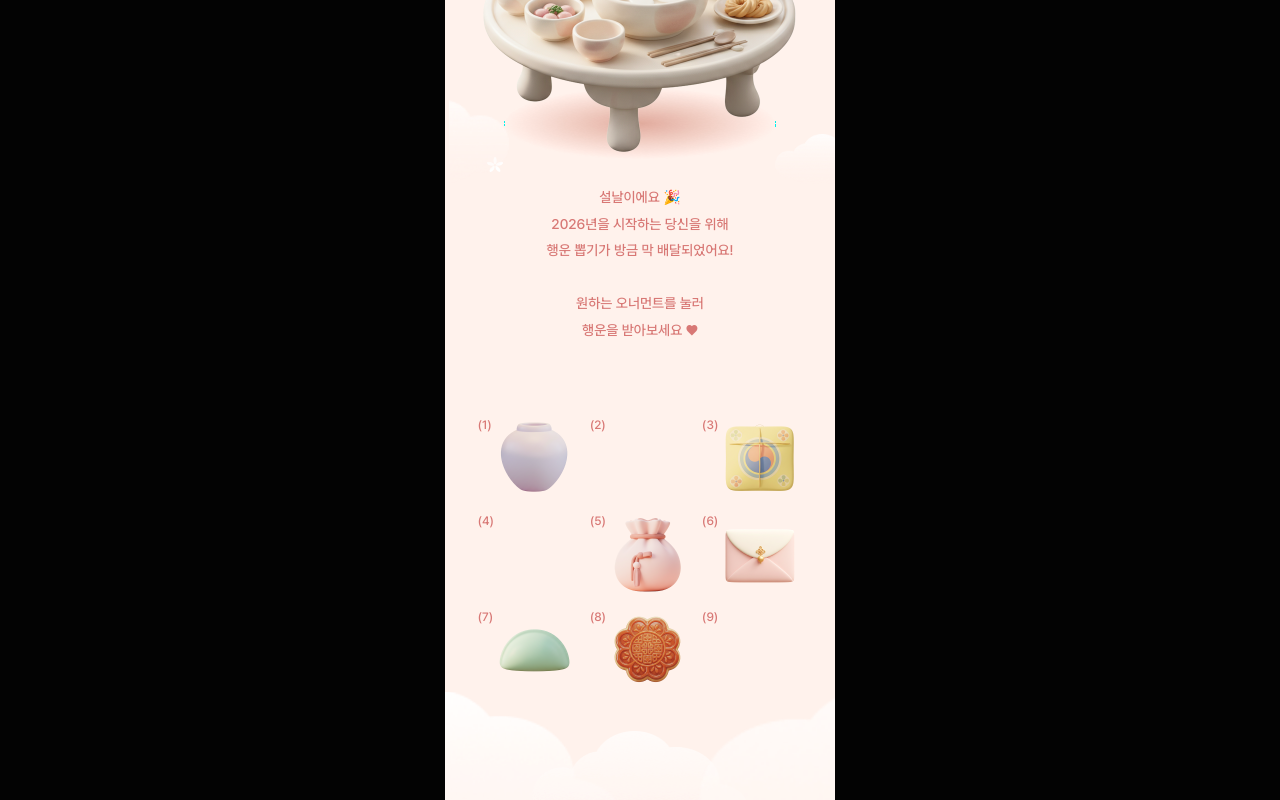
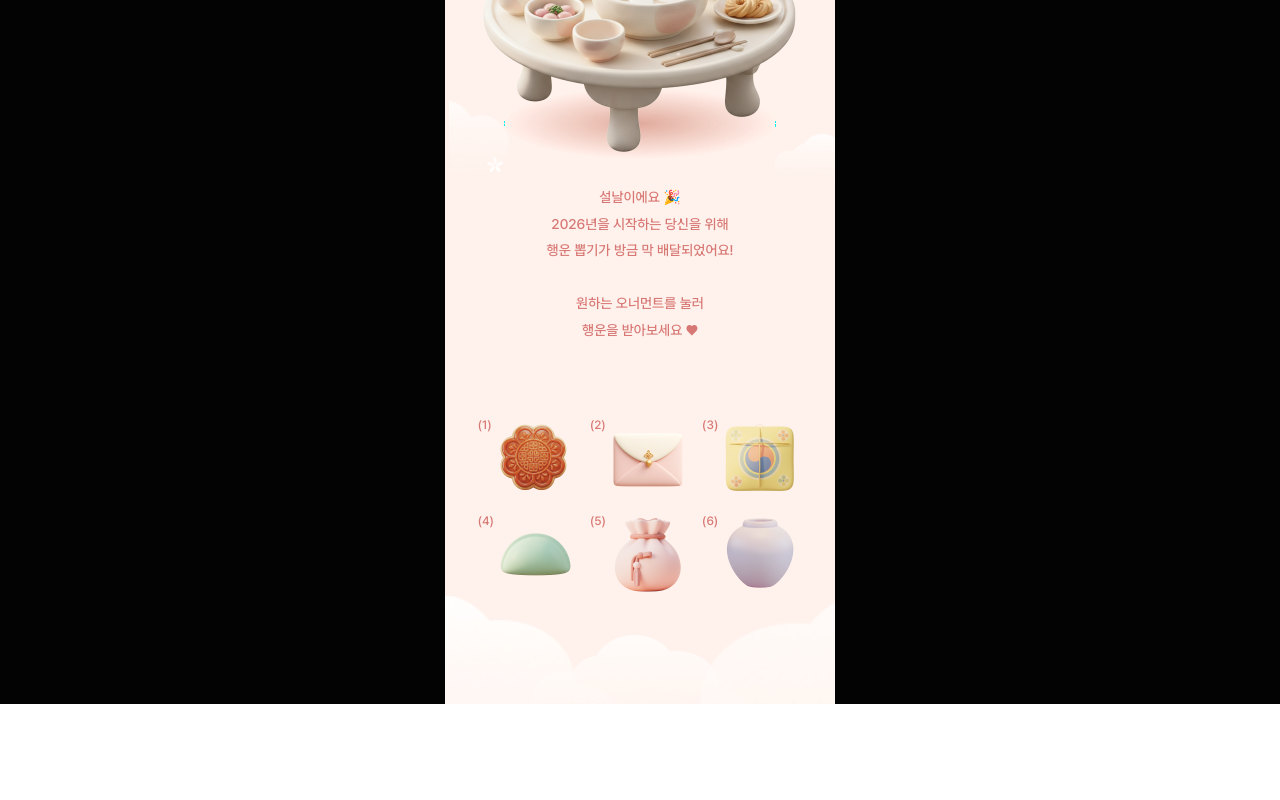
Before and after one commit to Limgabi/iBe, a Next.js app: page / in a window 1280 px wide. Shown: the part 341-1141 px from the top of the page. After the commit the page ends 1045 px from the top, so only its background shows below. Built offline with nearby package versions, Linux system fonts and the light colour scheme.

Commit message:
refactor: 아이콘/문구 랜덤 배치되도록 로직 수정

```diff
--- a/src/components/OrnamentBoard.tsx
+++ b/src/components/OrnamentBoard.tsx
@@ -1,43 +1,19 @@
 "use client";
 
 import MessageModal from "@/src/components/MessageModal";
-import { Ornament, ORNAMENTS } from "@/src/data/ornaments";
+import { buildBoard, Ornament } from "@/src/data/ornaments";
+
 import Image from "next/image";
 import { useMemo, useState } from "react";
 
-const shuffle = <T,>(arr: T[]): T[] => {
-  const a = [...arr];
-  for (let i = a.length - 1; i > 0; i--) {
-    const j = Math.floor(Math.random() * (i + 1));
-    [a[i], a[j]] = [a[j], a[i]];
-  }
-  return a;
-};
-
-const buildBoard = (
-  ornaments: Ornament[],
-  totalSlots = 9,
-): (Ornament | null)[] => {
-  const picked = shuffle(ornaments).slice(
-    0,
-    Math.min(ornaments.length, totalSlots),
-  );
-  const empties = Array.from(
-    { length: totalSlots - picked.length },
-    () => null,
-  );
-  return shuffle<Ornament | null>([...picked, ...empties]);
-};
-
 export default function OrnamentBoard() {
-  const slots = useMemo(() => buildBoard(ORNAMENTS, 9), []);
-
+  const board = useMemo(() => buildBoard(9), []);
   const [selected, setSelected] = useState<Ornament | null>(null);
 
   return (
     <section className="items-center m-auto">
       <div className="grid grid-cols-3 gap-3 items-center justify-center">
-        {slots.map((item, i) => {
+        {board.map((item, i) => {
           return (
             <div
               key={i}
@@ -49,7 +25,7 @@ export default function OrnamentBoard() {
                   src={item.iconSrc}
                   width={84}
                   height={84}
-                  alt={item.id}
+                  alt={item.iconId}
                   priority={false}
                   onClick={() => setSelected(item)}
                 />
--- /dev/null
+++ b/src/data/ornamentIcons.ts
@@ -0,0 +1,30 @@
+import { StaticImageData } from "next/image";
+import yakgwaImg from "../assets/images/yakgwa.png";
+import envelopeImg from "../assets/images/envelope.png";
+import kiteImg from "../assets/images/kite.png";
+import luckyPouchImg from "../assets/images/lucky-pouch.png";
+import moonJarImg from "../assets/images/moon-jar.png";
+import songpyeonImg from "../assets/images/songpyeon.png";
+
+//TODO: 아이콘 수정되면 추가
+export type OrnamentId =
+  | "yakgwa"
+  | "envelope"
+  | "kite"
+  | "lucky-pouch"
+  | "moon-jar"
+  | "songpyeon";
+
+export interface OrnamentIcon {
+  id: OrnamentId;
+  iconSrc: StaticImageData;
+}
+
+export const ORNAMENT_ICONS: OrnamentIcon[] = [
+  { id: "yakgwa", iconSrc: yakgwaImg },
+  { id: "envelope", iconSrc: envelopeImg },
+  { id: "kite", iconSrc: kiteImg },
+  { id: "lucky-pouch", iconSrc: luckyPouchImg },
+  { id: "moon-jar", iconSrc: moonJarImg },
+  { id: "songpyeon", iconSrc: songpyeonImg },
+];
--- /dev/null
+++ b/src/data/ornamentMessage.ts
@@ -0,0 +1,62 @@
+export interface OrnamentMessage {
+  id: string;
+  title: string;
+  message: string;
+}
+
+export const ORNAMENT_MESSAGES: OrnamentMessage[] = [
+  {
+    id: "m1",
+    title: "오늘 운세 매우 좋음 ✌️✨",
+    message:
+      "축하합니다!\n오늘의 운세는 ‘상상 초과의 좋음'이에요!\n움직이는 것마다 행운이 따라오고, 시도하는 것마다 기분 좋은 결과가 찾아올 예정!\n오늘 하루를 맘껏 즐기세요~",
+  },
+  {
+    id: "m2",
+    title: "당신은 천사 👼",
+    message:
+      "헉 당신은 사실 인간계에 잠시 머물러 있는 천사였군요!\n왜인지 당신 곁에 있으면 기분이 좋아지더라고요.\n오늘은 천사인 당신에게는 작은 행운들이 톡톡 튀어나올 거예요!",
+  },
+  {
+    id: "m3",
+    title: "세뱃돈 기운 UP!",
+    message:
+      "럭키!\n오늘 당신의 지갑에 기분 좋은 기운이 스며들었어요!\n직접 받든, 마음으로 받든 왠지 모르게\n든든한 하루가 될 거예요.\n풍요로운 설날 보내요!",
+  },
+  {
+    id: "m4",
+    title: "잔소리 NO!",
+    message:
+      "축하합니다!\n오늘 하루만큼은 잔소리가 스스르\n피해 가는 행운이 찾아왔어요.\n잔소리 걱정 없이 마음 편히\n웃으면서 설날을 즐기세요!",
+  },
+  {
+    id: "m5",
+    title: "웃음 가득 😁",
+    message:
+      "오늘은 웃음이 자동 재생되는 마법의 하루예요!\n가족과의 대화 속에서 작은 일에도\n빵 터지고 소소한 말 한마디가\n따뜻한 기억으로 남는 설날이 될 거예요!\n아, 너무 웃어서 광대 아플 수 있으니 주의!",
+  },
+  {
+    id: "m6",
+    title: "먹을 복 가득 🍚",
+    message:
+      "축하합니다!\n당신은 오늘 맛있는 설음식들을 한가득 먹을 예정이에요!\n먹어도 살이 안 찐다는 어마어마한 행운!\n오늘 하루가 맛있는 행복으로 가득할 거예요!",
+  },
+  {
+    id: "m7",
+    title: "덕담 흡수력 100%",
+    message:
+      "축하합니다!\n오늘 들은 덕담이 하나도 빠짐없이\n당신에게 착 달라붙는 날이에요.\n좋은 말은 다 당신 것!\n풍요로운 설날 보내요!",
+  },
+  {
+    id: "m8",
+    title: "복 기운 MAX 🧧",
+    message:
+      "축하합니다!\n새해 복이 단단히 포장되어 당신에게\n전달되었어요!\n열기만 하면 되는 상태!\n설날 하루 종일 든든한 기운이 함께할 거예요.",
+  },
+  {
+    id: "m9",
+    title: "귀여움 MAX!",
+    message:
+      "주의!!!\n오늘은 평소보다 20% 더 귀여움이\m업그레이드되는 날이에요!\n당신의 작은 행동 하나에도 사람들이 쓰러지니\n추파를 조심하세요!",
+  },
+];
--- a/src/data/ornaments.ts
+++ b/src/data/ornaments.ts
@@ -1,59 +1,39 @@
-import yakgwaImg from "../assets/images/yakgwa.png";
-import envelopeImg from "../assets/images/envelope.png";
-import kiteImg from "../assets/images/kite.png";
-import luckyPouchImg from "../assets/images/lucky-pouch.png";
-import moonJarImg from "../assets/images/moon-jar.png";
-import songpyeonImg from "../assets/images/songpyeon.png";
+import { ORNAMENT_ICONS } from "@/src/data/ornamentIcons";
+import { ORNAMENT_MESSAGES } from "@/src/data/ornamentMessage";
 import { StaticImageData } from "next/image";
 
-export type Ornament = {
-  id: string;
+export interface Ornament {
+  iconId: string;
   iconSrc: StaticImageData;
+  messageId: string;
   title: string;
   message: string;
+}
+
+const shuffle = <T>(arr: T[]): T[] => {
+  const a = [...arr];
+  for (let i = a.length - 1; i > 0; i--) {
+    const j = Math.floor(Math.random() * (i + 1));
+    [a[i], a[j]] = [a[j], a[i]];
+  }
+  return a;
 };
 
-export const ORNAMENTS: Ornament[] = [
-  {
-    id: "yakgwa",
-    iconSrc: yakgwaImg,
-    title: "먹을 복 가득 🍚",
-    message:
-      "축하합니다!\n당신은 오늘 맛있는 설 음식들을 한가득 먹을 예정이에요!\n먹어도 살이 안 찐다는 어마어마한 행운!\n오늘 하루가 맛있는 행복으로 가득할 거예요!",
-  },
-  {
-    id: "envelope",
-    iconSrc: envelopeImg,
-    title: "오늘 운세 매우 좋음 ✌️✨",
-    message:
-      "축하합니다!\n오늘의 운세는 ‘상상 초과의 좋음'이에요!\n움직이는 것마다 행운이 따라오고,시도하는 것마다 기분 좋은 결과가 찾아올 예정!\n오늘 하루를 맘껏 즐기세요~",
-  },
-  {
-    id: "kite",
-    iconSrc: kiteImg,
-    title: "잔소리 NO!",
-    message:
-      "축하합니다!\n오늘 하루만큼은 잔소리가 스스르\n피해 가는 행운이 찾아왔어요.\n잔소리 걱정 없이 마음 편히\n웃으면서 설날을 즐기세요!",
-  },
-  {
-    id: "lucky-pouch",
-    iconSrc: luckyPouchImg,
-    title: "세뱃돈 기운 UP!",
-    message:
-      "럭키!\n오늘 당신의 지갑에 기분 좋은 기운이 스며들었어요!\n직접 받든, 마음으로 받든 왠지 모르게 든든한 하루가 될 거예요.\n풍요로운 설날 보내요!",
-  },
-  {
-    id: "moon-jar",
-    iconSrc: moonJarImg,
-    title: "당신은 천사 👼",
-    message:
-      "헉 당신은 사실 인간계에 잠시 머물러 있는 천사였군요!\n왜인지 당신 곁에 있으면 기분이 좋아지더라고요.\n오늘은 천사인 당신에게는 작은 행운들이 톡톡 튀어나올 거예요!",
-  },
-  {
-    id: "songpyeon",
-    iconSrc: songpyeonImg,
-    title: "먹을 복 가득 🍚",
-    message:
-      "축하합니다!\n당신은 오늘 맛있는 설 음식들을 한가득 먹을 예정이에요!\n먹어도 살이 안 찐다는 어마어마한 행운!\n오늘 하루가 맛있는 행복으로 가득할 거예요!",
-  },
-];
+/**
+ * 아이콘/문구 중복 없이 랜덤 섞기
+ */
+export const buildBoard = (totalSlots = 9): Ornament[] => {
+  const icons = shuffle(ORNAMENT_ICONS).slice(0, totalSlots);
+  const msgs = shuffle(ORNAMENT_MESSAGES).slice(0, totalSlots);
+
+  return icons.map((icon, idx) => {
+    const msg = msgs[idx];
+    return {
+      iconId: icon.id,
+      iconSrc: icon.iconSrc,
+      messageId: msg.id,
+      title: msg.title,
+      message: msg.message,
+    };
+  });
+};
```
